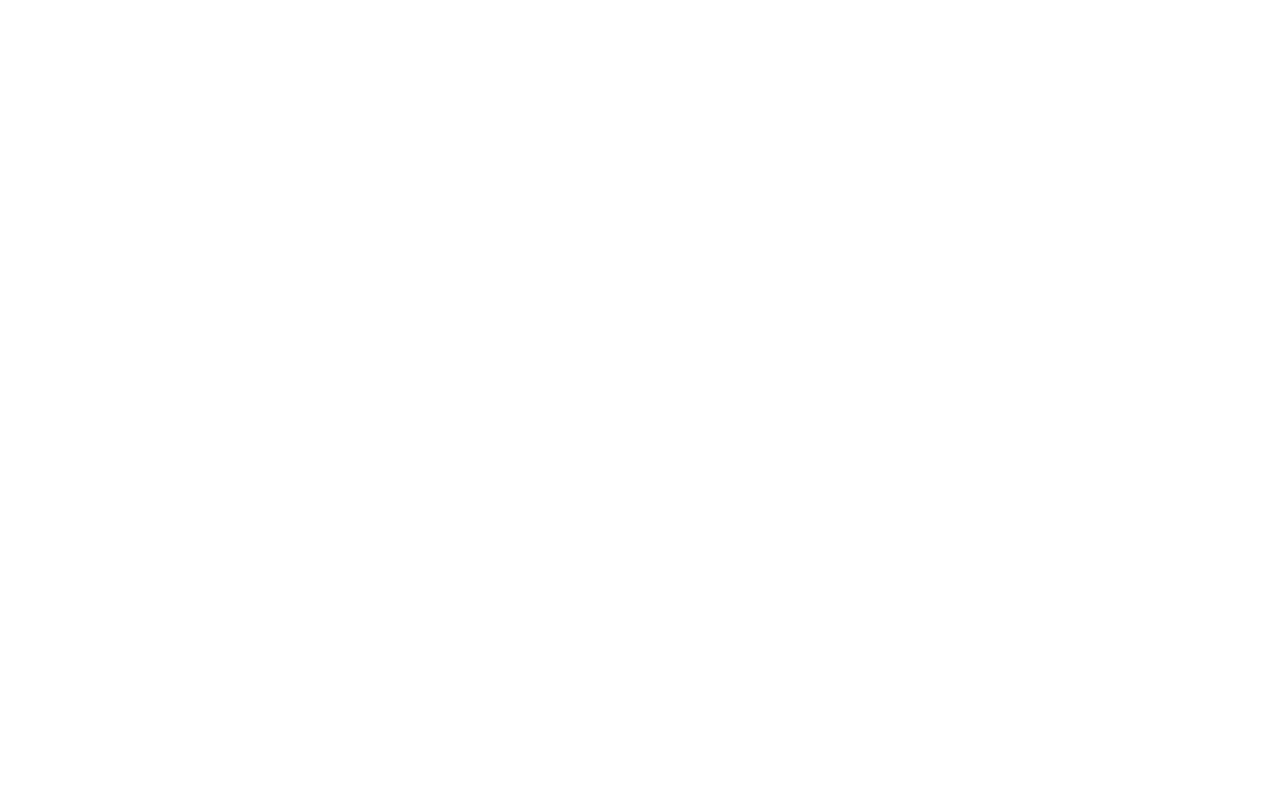
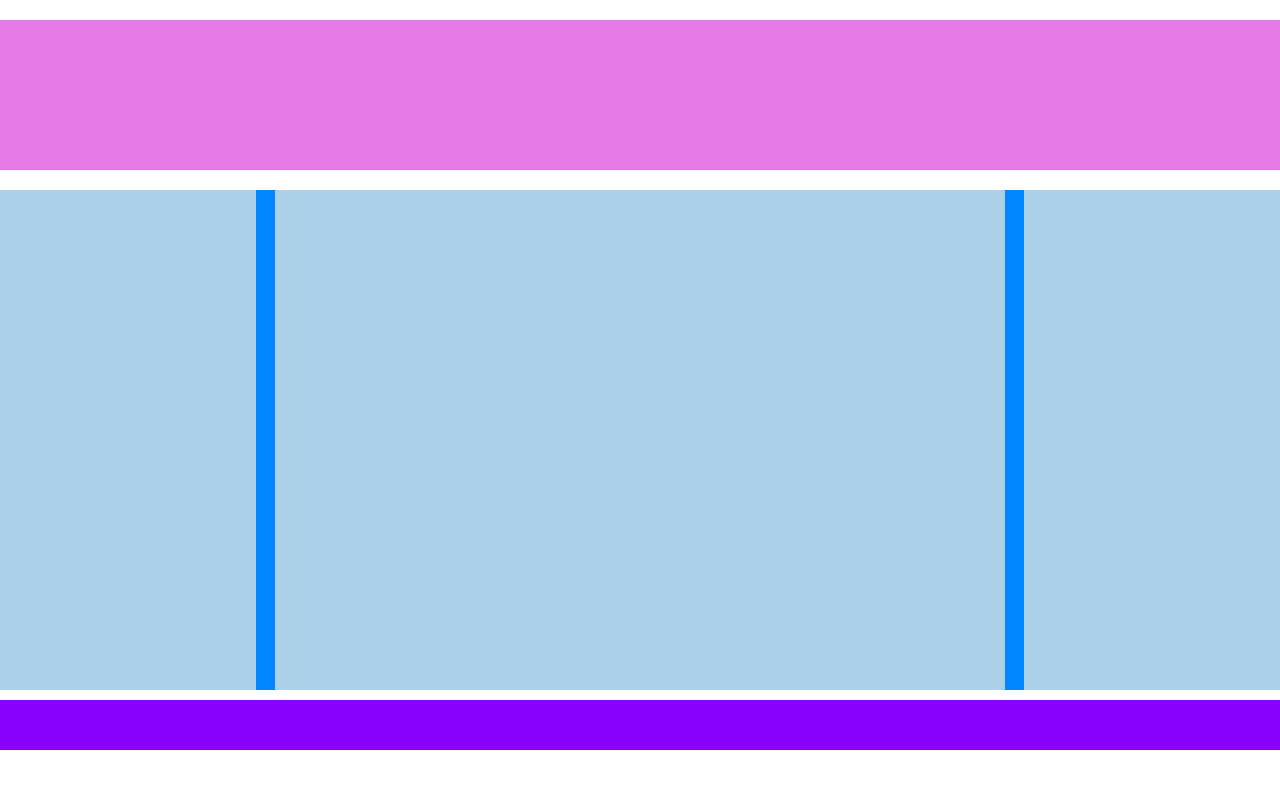
Before and after one commit to ValcanoverKarin/htmlcss-struttura-wp, a plain HTML site: page index.html in a window 1280 px wide. Drawn offline with Linux system fonts and the light colour scheme.

Commit message:
header main

```diff
--- a/css/style.css
+++ b/css/style.css
@@ -4,3 +4,43 @@
     padding: 0;
     box-sizing: border-box;
 }
+
+header {
+    background-color: #e579e6;
+    height: 150px;
+    margin: 20px 0;
+}
+
+main {
+    background-color: #0286ff;
+    margin: 10px 0;
+}
+
+.clearfix::after {
+    content: "";
+    display: table;
+    clear: both;
+}
+
+.col {
+    float: left;
+}
+
+.col-left, .col-right {
+    width: 20%;
+    background-color: #abcfe7;
+    height: 500px;
+}
+
+.col-center {
+    width: 57%;
+    background-color: #abcfe7;
+    height: 500px;
+    margin: 0 1.5%;
+
+}
+
+footer {
+    background-color: #8800fe;
+    height: 50px;
+}
--- a/index.html
+++ b/index.html
@@ -11,5 +11,17 @@
     <!--header-->
     <header></header>
     <!--fine header-->
+
+    <!--main-->
+    <main class="clearfix">
+        <div class="col col-left"></div>
+        <div class="col col-center"></div>
+        <div class="col col-right"></div>
+    </main>
+    <!--fine main-->
+
+    <!--footer-->
+    <footer></footer>
+    <!--fine footer-->
 </body>
 </html>
```
